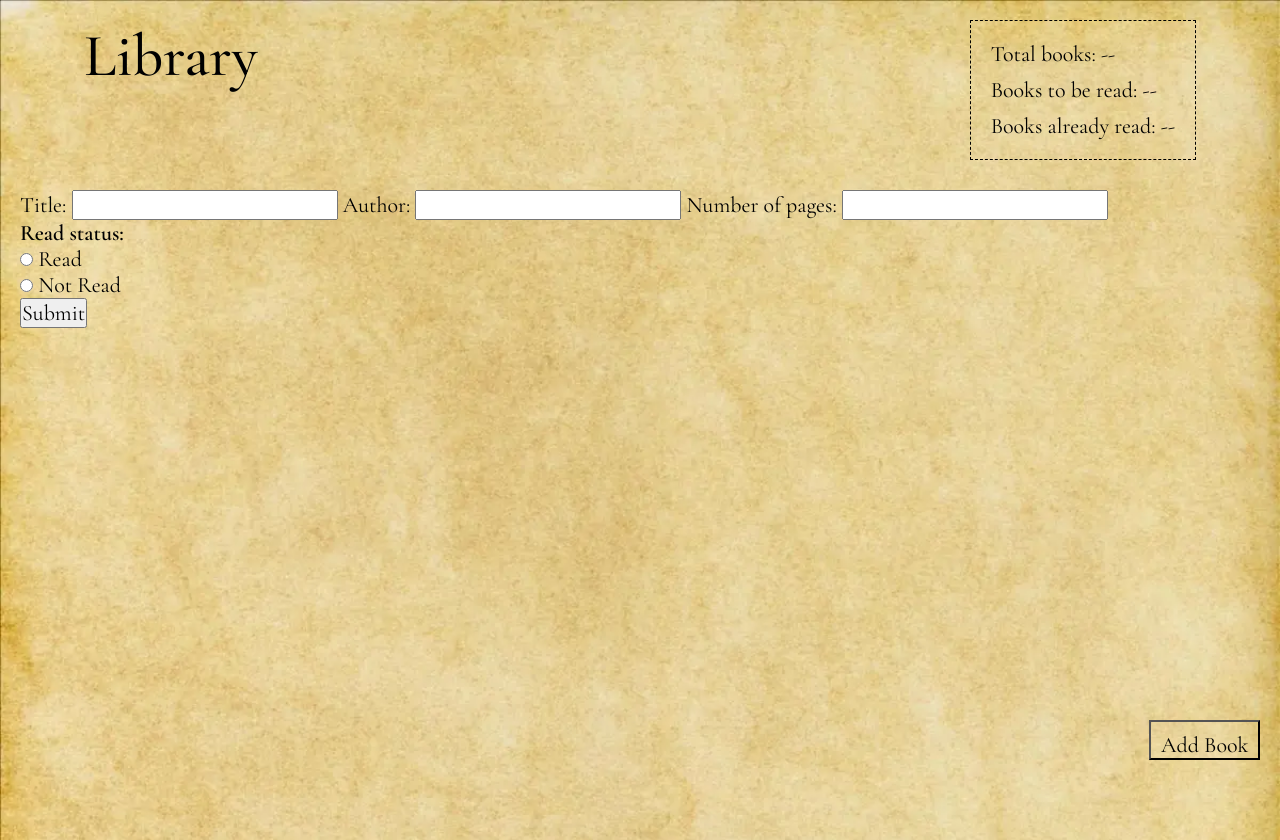
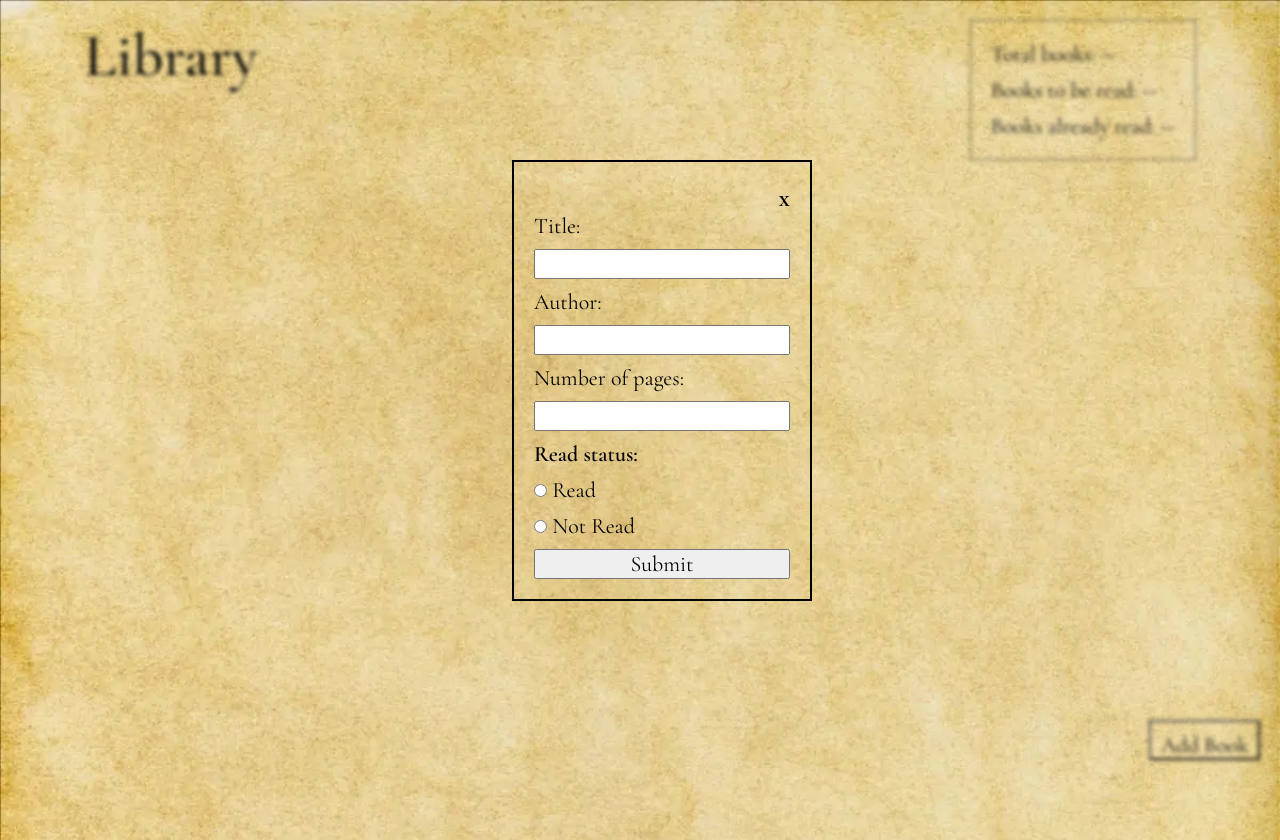
Before and after one commit to Sankari-K/library, a plain HTML site: page index.html in a window 1280 px wide. Both pictures are taken after a click on the button "Add Book". Drawn offline with nearby package versions, Linux system fonts and the light colour scheme.

Commit message:
Add blur effect and close button for form

```diff
--- a/index.html
+++ b/index.html
@@ -8,6 +8,7 @@
     <link rel="stylesheet" href="./style.css">
 </head>
 <body>
+    <div class="body">
         <header>
             <h1>Library</h1>
             <div class="stats">
@@ -17,27 +18,30 @@
             </div>
         </header>
         <div class="book-container"></div>
+    </div>
+    <button class = "body new-book">Add Book</button>
     <div class="hidden" id="popupform">
+        <a href="" class="close">x</a>
         <form action="" id="form">
             <label for="title">Title:</label>
-            <input type="text" id="title" name="title">
+            <input type="text" id="title" name="title" required>
             <label for="author">Author:</label>
-            <input type="text" id="author" name="author">
+            <input type="text" id="author" name="author" required>
             <label for="pages">Number of pages:</label>
-            <input type="number" min="1" name="pages" id="pages">
+            <input type="number" min="1" name="pages" id="pages" required>
             <h4>Read status:</h4>
             <div>
-                <input type="radio" id="1" name="read" value="1">
+                <input type="radio" id="1" name="read" value="1" required>
                 <label for="1">Read</label>
             </div>
             <div>
-                <input type="radio" id="2" name="read" value="2">
+                <input type="radio" id="2" name="read" value="2" required>
                 <label for="2">Not Read</label>
             </div>
             <input type="submit">
         </form>
     </div>
-    <button class="new-book">Add Book</button>
+
     <script src="./script.js"></script>
 </body>
 </html>
--- a/script.js
+++ b/script.js
@@ -1,8 +1,11 @@
-let bookContainer = document.querySelector('.book-container')
+let bookContainer = document.querySelector('.book-container');
+let body = document.querySelectorAll('.body');
+let exit = document.querySelector('.close');
 
 // Event listeners
 document.querySelector(".new-book").addEventListener('click', showForm);
 document.getElementById("popupform").addEventListener('submit', handleForm);
+exit.addEventListener('click', exitForm);
 
 // All book objects are stored in an array
 let myLibrary = [];
@@ -13,14 +16,13 @@ function Book(title, author, pages, isRead) {
     this.author = author;
     this.pages = parseInt(pages);
     this.isRead = isRead;
-    let isReadInWords = this.isRead == '1'? "read":"not read yet";
+    let isReadInWords = this.isRead === '1'? "read":"not read yet";
     this.getInfo =  () => `${this.title} by ${this.author}, \
         ${this.pages} pages, ` + isReadInWords;
 }
 
 // Adding a book through user input
 function addBookToLibrary(newBook) {
-    // let newBook = getUserInput();
     const newBookObject = new Book(...newBook);
     myLibrary.push(newBookObject);
     displayBook(newBookObject);
@@ -28,22 +30,26 @@ function addBookToLibrary(newBook) {
 
 function showForm() {
     document.getElementById("popupform").classList.remove("hidden");
+    body[0].classList.add("blurred");
+    body[1].classList.add("blurred");
 }
+
 
 // Display a single book as a card
 function displayBook(bookObject) {
     let info = document.createElement("div");
-    info.style.backgroundColor = "rgb(97, 44, 26)";
+    info.style.backgroundColor = "rgba(97, 44, 26, 0.4)";
     info.classList.add("card");
+
     bookContainer.appendChild(info);
     info.innerHTML = bookObject.getInfo();
+    info.innerHTML = `<p>${bookObject.title}</p> <p>${bookObject.author}</p> <p>${bookObject.pages}</p> <p>${bookObject.isRead === '1'? "Read":"Not read yet"}</p>`;
 }
 
 
 
 function handleForm(event) {
     event.preventDefault();
-    document.getElementById("popupform").classList.add("hidden");
 
     var isRead = document.getElementsByName('read');
     var read_value;
@@ -54,5 +60,16 @@ function handleForm(event) {
     }
     newBookDetails = [title.value, author.value, pages.value, read_value]
     document.getElementById("form").reset();
+    document.getElementById("popupform").classList.add("hidden");
+    body[0].classList.remove("blurred")
+    body[1].classList.remove("blurred")
     return addBookToLibrary(newBookDetails);
 }
+
+function exitForm(event) {
+    event.preventDefault();
+    document.getElementById("form").reset();
+    document.getElementById("popupform").classList.add("hidden");
+    body[0].classList.remove("blurred")
+    body[1].classList.remove("blurred")
+}
--- a/style.css
+++ b/style.css
@@ -48,7 +48,20 @@ header {
     top: 90%;
 }
 
-.hidden {
+#popupform {
+    z-index: 999;
+    display: flex;
+    flex-direction: column;
+    align-items: center;
+    position: absolute;
+    left: 40%;
+    top: 20%;
+    border: 2px solid black;
+    padding: 20px;
+
+}
+
+#popupform.hidden {
     display: none;
 }
 
@@ -59,4 +72,23 @@ header {
     grid-template-columns: repeat(auto-fit, 250px);
     gap: 15px;
 }
+
+#form {
+    display: grid;
+    grid-template-columns: 20vw;
+    gap: 10px;
+}
+
+.blurred {
+    filter: blur(2px);
+  -webkit-filter: blur(2px);
+}
+
+.close {
+    align-self: flex-end;
+    text-decoration: none;
+    color: black;
+    font-size: 26px;
+    font-weight: 600;
+}
 /* https://coolors.co/612c1a-431f13-283b40-0d1416-010203 */
```
Lines whose indentation alone changed are shown as unchanged.
